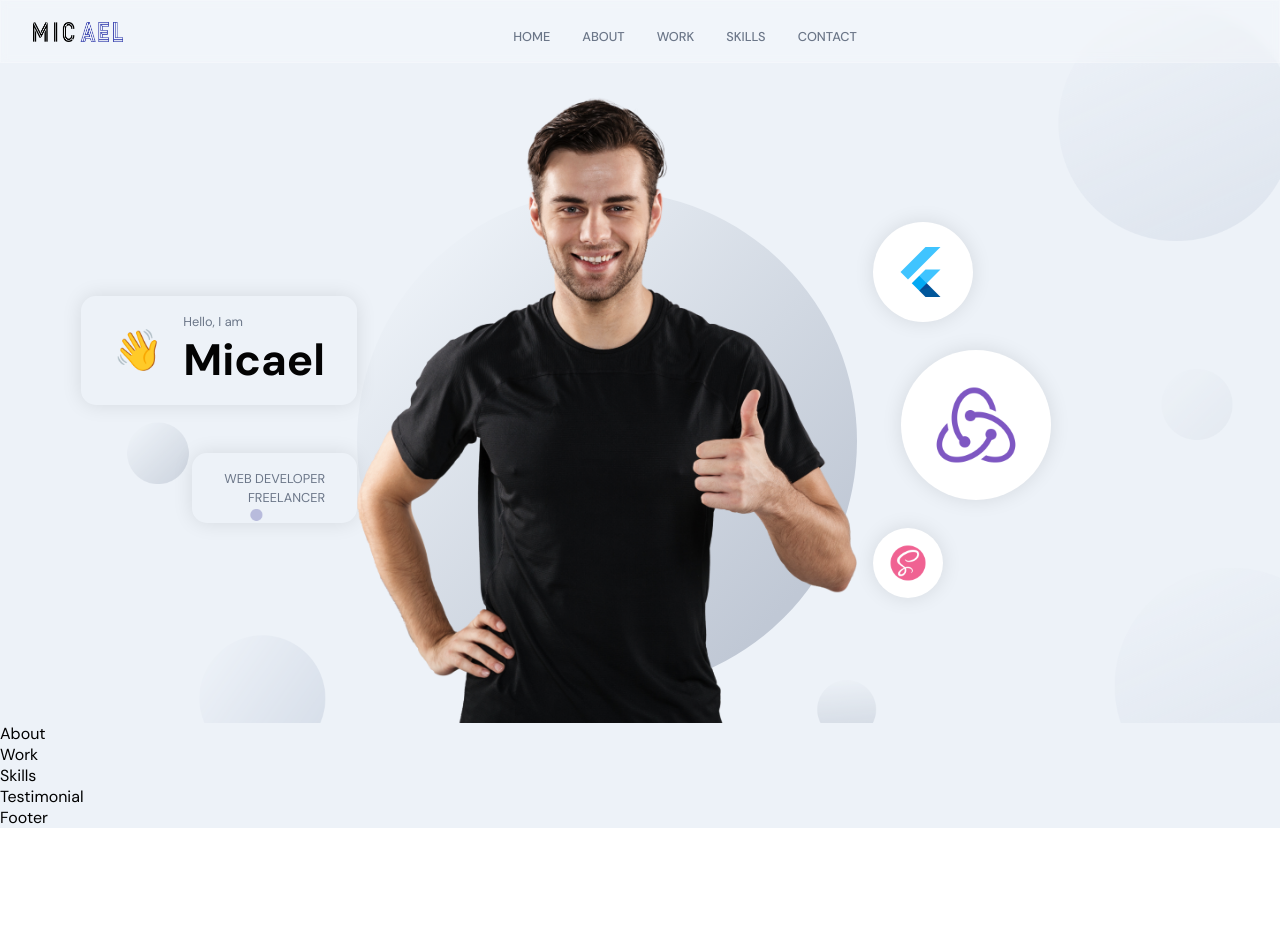
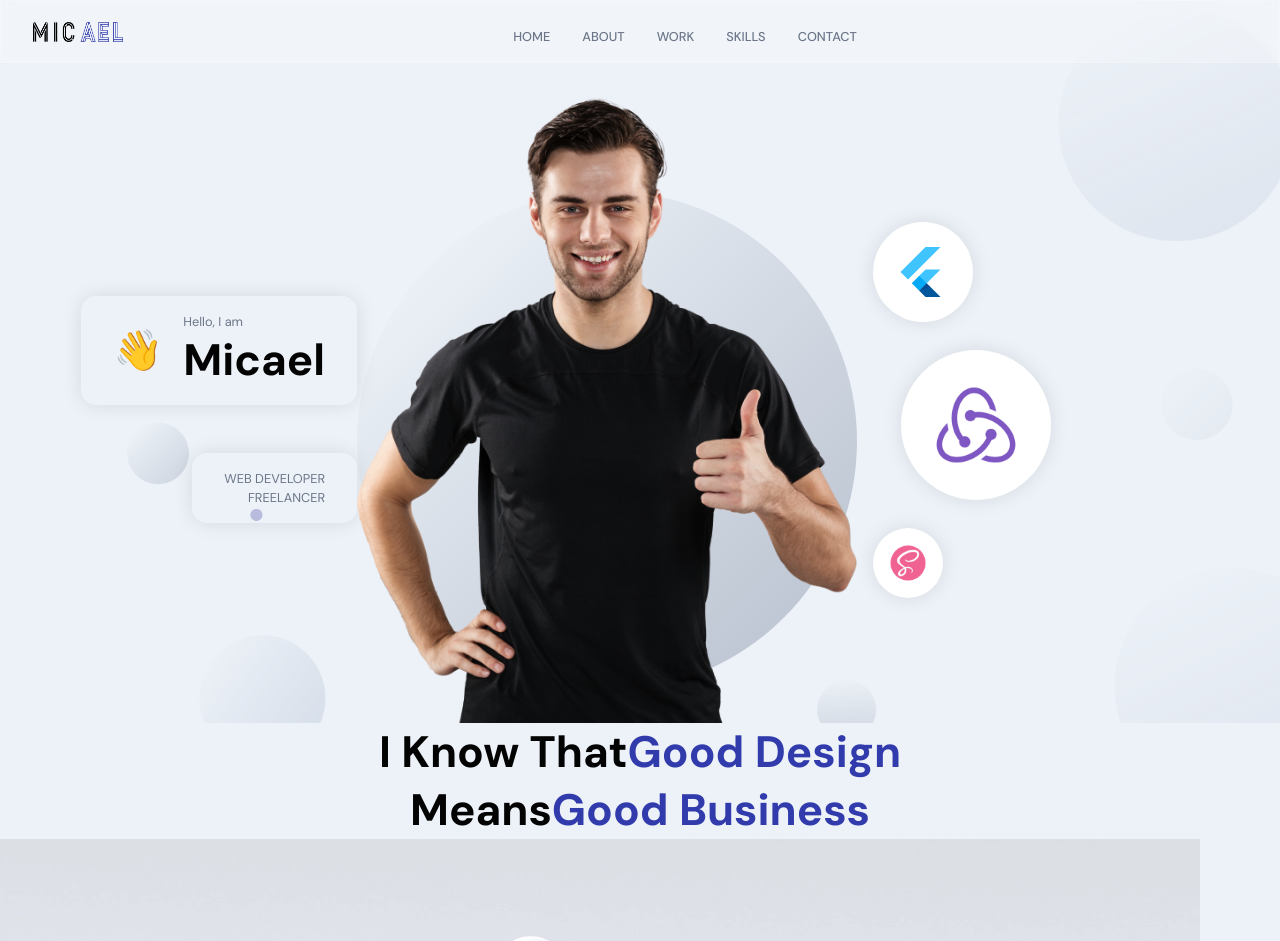
Before and after one commit to kevinleekwlee/kevin-lee-portfolio, a React (Create React App) app in the folder frontend_react/: page / in a window 1280 px wide. Shown: the top 941 px of the page. Before the commit the page ends 828 px from the top, so only its background shows below. Built offline with nearby package versions, Linux system fonts and the light colour scheme; the HTML template or start-up script is replaced by a standard one.

Commit message:
Built about jsx

```diff
--- a/frontend_react/src/container/About/About.jsx
+++ b/frontend_react/src/container/About/About.jsx
@@ -1,10 +1,43 @@
-import React from 'react';
+import React, { useState, useEffect } from 'react';
+import { motion } from 'framer-motion';
 
+import { images } from '../../constants';
 import './About.scss';
+
+const abouts = [
+  { title: 'Web Development', description: 'I am a good web developer.', imgUrl: images.about01 },
+  { title: 'Web Design', description: 'I am a good web developer.', imgUrl: images.about02 },
+  { title: 'UI/UX', description: 'I am a good web developer.', imgUrl: images.about03 },
+  { title: 'Web Animations', description: 'I am a good web developer.', imgUrl: images.about04 }
+];
 
 const About = () => {
   return (
-    <div>About</div>
+    <>
+      <h2 className="head-text">
+        I know that
+        <span>Good Design</span>
+        <br />
+        means
+        <span>Good Business</span>
+      </h2>
+
+      <div className="app__profiles">
+        {abouts.map((about, index) => (
+          <motion.div
+            whileInView={{ opacity: 1 }}
+            whileHover={{ scale: 1.1 }}
+            transition={{ duration: 0.5, type: 'tween' }}
+            className="app__profile-item"
+            key={about.title + index}
+          >
+            <img src={about.imgUrl} alt={about.title} />
+            <h2 className="bold-text" style={{ marginTop: 20 }}>{about.title}</h2>
+            <p className="p-text" style={{ marginTop: 10 }}>{about.description}</p>
+          </motion.div>
+        ))}
+      </div>
+    </>
   )
 }
 
```
